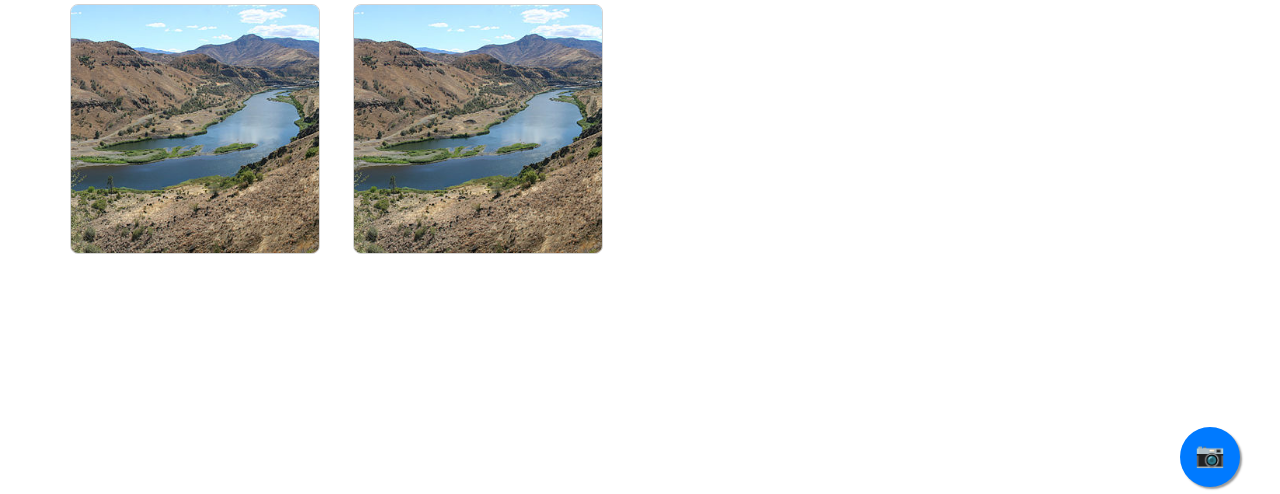
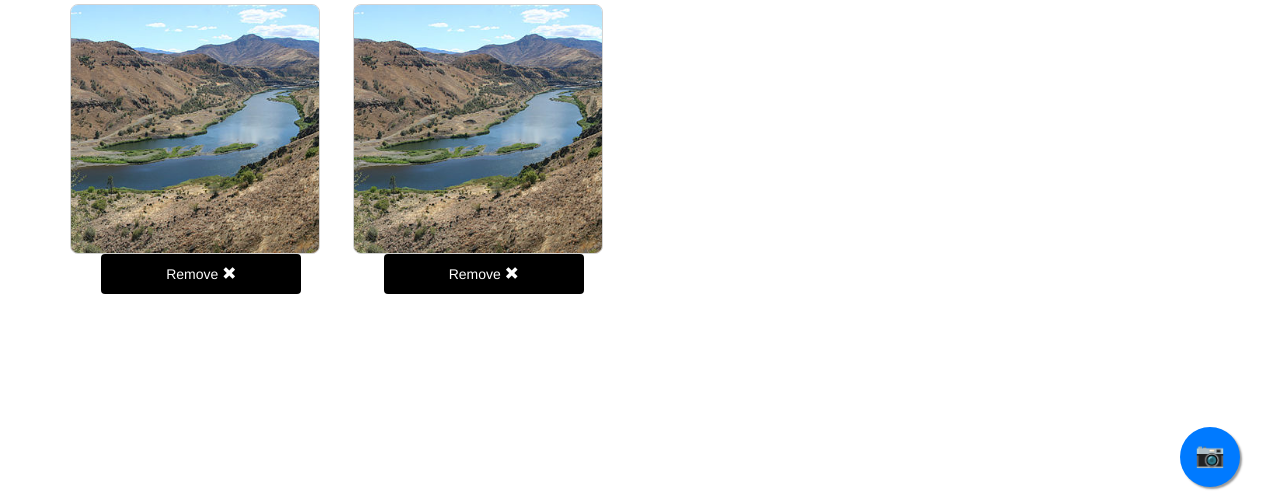
Before and after one commit to EyeLike2019/EyeLike, a Flask app: page /account in a window 1280 px wide. Shown: the part 273-767 px from the top of the page. Run offline with Flask 2, Linux system fonts and the light colour scheme; a user stored in the database is signed in; some libraries are stand-ins or nearby versions.

Commit message:
poging tot remove photo functie

```diff
--- a/application.py
+++ b/application.py
@@ -366,6 +366,16 @@ def unfollow():
     unfollow_user(user_id, follower_id)
     return "Succes"
 
+@app.route("/remove")
+def remove():
+    """"Remove photo"""
+
+    user_id = request.args['user_id']
+    photo_id = request.args['photo_id']
+
+    remove_photo(user_id, photo_id)
+    return "Succes"
+
 @app.route("/trending")
 def trending():
     """Show trending pictures"""
--- a/helpers.py
+++ b/helpers.py
@@ -112,6 +112,12 @@ def all_photos(user_id):
 
     return user_photos
 
+def remove_photo(user_id, photo_id):
+    """Remove photo from user"""
+
+    db.execute("DELETE FROM uploads WHERE user_id = :user_id AND id = :photo_id",
+               user_id=user_id, photo_id=photo_id)
+
 
 def follow_user(user_id, follower_id):
     """Follow user"""
--- a/static/script.js
+++ b/static/script.js
@@ -14,7 +14,7 @@ function likeButtonClicked(photo_id) {
 
       },
       error: function(error) {
-				console.log("Er ging iets mis!")
+				console.log("Something went wrong!")
 				console.log(error)
       }
     });
@@ -36,7 +36,7 @@ function skipButtonClicked(photo_id) {
 
       },
       error: function(error) {
-				console.log("Er ging iets mis!")
+				console.log("Something went wrong!")
 				console.log(error)
       }
     });
@@ -55,12 +55,34 @@ function dislikeButtonClicked(photo_id) {
 
       },
       error: function(error) {
-				console.log("Er ging iets mis!")
+				console.log("Something went wrong!")
 				console.log(error)
       }
 
     });
 }
+
+function removeButtonClicked(user_id, photo_id) {
+    console.log("Remove button clicked");
+    $.ajax({
+        url: '/remove',
+        data: {"user_id": user_id, "photo_id" : photo_id},
+
+    success: function(response) {
+        console.log(response)
+        console.log("1")
+        location.reload();
+
+      },
+      error: function(error) {
+				console.log("Something went wrong!")
+				console.log(error)
+      }
+
+    });
+}
+
+
 
 $.getJSON(
     "https://api.unsplash.com/photos/random/?query=fashion&client_id=8f5cd8cd9e1c27d5b5c6d283c243726afcf1a7ad7602c1ee0f6a0702f5272a0f",
--- a/templates/account.html
+++ b/templates/account.html
@@ -24,6 +24,7 @@
             {% for upload in photos %}
                 <div class="col-lg-3 col-md-3 col-sm-3 col-xs-6">
                     <img src={{ upload }} class="img-responsive">
+                    <button id="remove" onclick="removeButtonClicked()" class="btn btn-dark">Remove <span class="glyphicon glyphicon-remove"></span></button>
                 </div>
             {% endfor %}
 
```
Also changed, not shown: templates/profile.html (+4 -4 lines), database.db.
